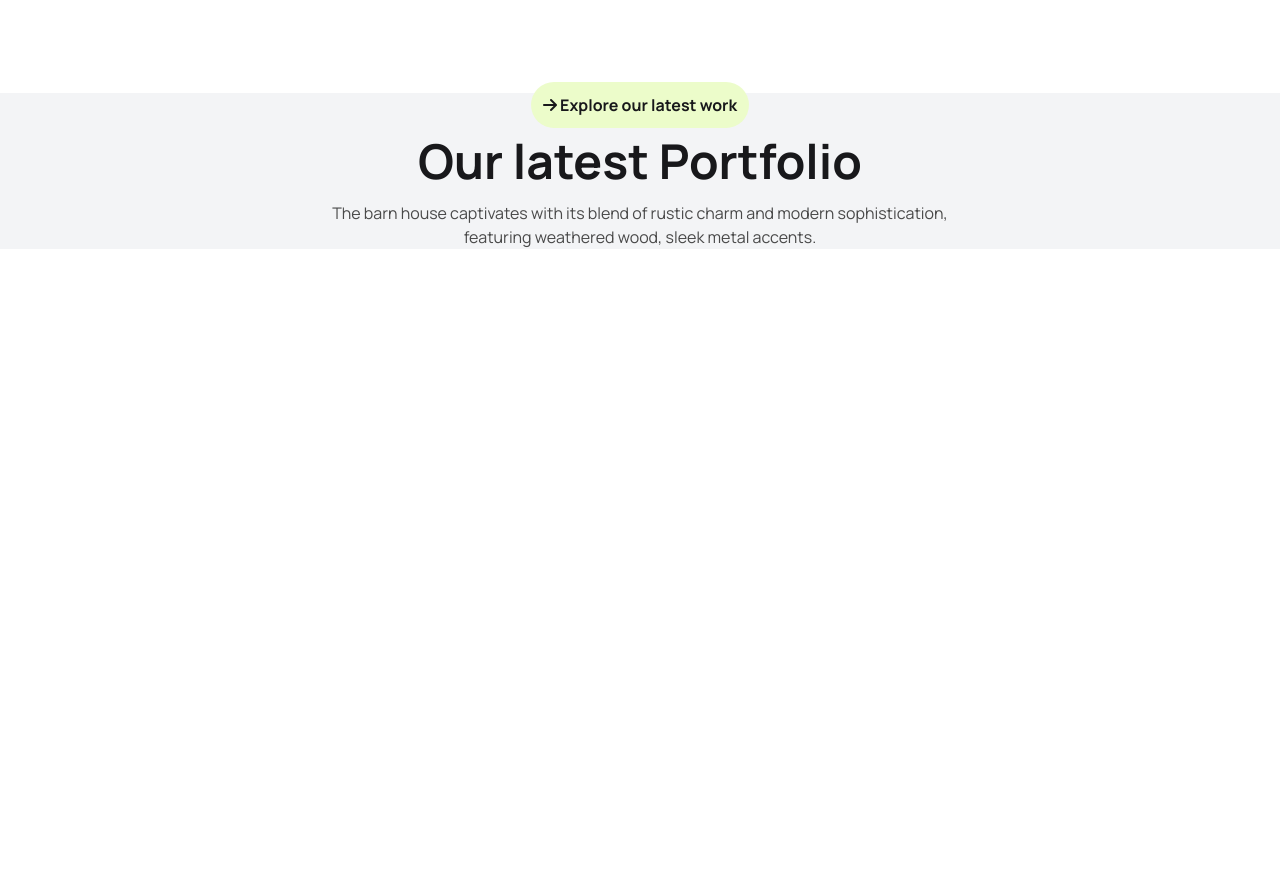
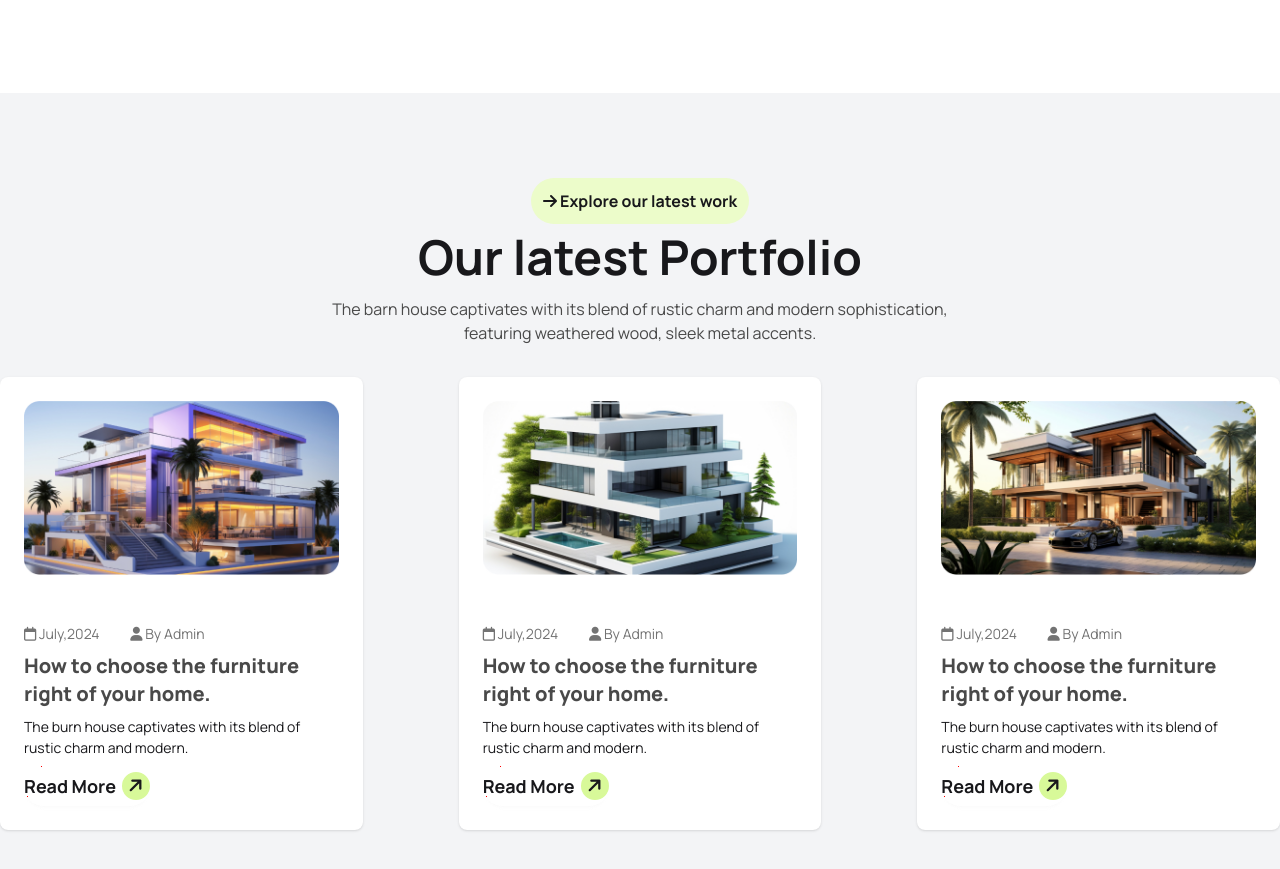
Before and after one commit to yeasmin-sy/design-beautiful-house, a plain HTML site: page index.html in a window 1280 px wide. Shown: the part 3198-4067 px from the top of the page. Before the commit the page ends 3447 px from the top, so only its background shows below. Drawn offline with nearby package versions, Linux system fonts and the light colour scheme.

Commit message:
adding responsive articles and news section

```diff
--- a/index.html
+++ b/index.html
@@ -276,7 +276,7 @@
         </section>
 
         <!-- latest portfolio -->
-        <section class=" md:container mx-auto py-8 lg:py-24 " >
+        <section class=" md:container mx-auto py-8 lg:py-24 ">
             <!-- content -->
             <div class="text-center space-y-4">
                 <span class="bg-lime-100 p-3 rounded-3xl font-bold  "> <i class="fa-solid fa-arrow-right"></i> Explore
@@ -367,10 +367,12 @@
         </section>
 
         <!-- Articles and news -->
-        <section class=" bg-gray-100 md:container mx-auto ">
+        <section class=" bg-gray-100 ">
+            <div class="md:container mx-auto py-6 lg:py-24">
                 <!-- content -->
                 <div class="text-center space-y-4">
-                <span class="bg-lime-100 p-3 rounded-3xl font-bold  "> <i class="fa-solid fa-arrow-right"></i> Explore
+                    <span class="bg-lime-100 p-3 rounded-3xl font-bold  "> <i class="fa-solid fa-arrow-right"></i>
+                        Explore
                         our latest work</span>
 
                     <h1 class="font-bold text-5xl mt-5">Our latest Portfolio </h1>
@@ -378,6 +380,67 @@
                     <p class="text-textcolor max-w-2xl mx-auto">The barn house captivates with its blend of rustic charm
                         and modern
                         sophistication, featuring weathered wood, sleek metal accents.</p>
+                </div>
+                <!-- card-container -->
+                <div class="flex flex-col lg:flex-row gap-5 lg:gap-24 pt-8">
+                    <!-- card-01 -->
+                    <div class="card bg-base-100  shadow-sm ">
+                        <figure >
+                            <img src="./assets/article1.png" alt="house" class=" w-full p-6" />
+                        </figure>
+                        <div class="card-body">
+                            <div class="grid grid-cols-3 gap-1 text-minitextcolor">
+                                <p > <span><i class="fa-regular fa-calendar"></i></span>  July,2024</p>
+                                <p> <span><i class="fa-solid fa-user"></i></span> By Admin</p>
+                            </div>
+                            <h2 class=" text-xl text-textcolor font-extrabold">How to choose the furniture right of your home.</h2>
+                            <p class="minitextcolor">The burn house captivates with its blend of rustic charm and modern.</p>
+                            <div class="flex justify-start">
+                                <a class="btn border-none p-0 bg-transparent rounded-4xl font-bold text-lg">Read More <span
+                                    class="-rotate-45 bg-lime-200  w-7 h-7 rounded-full flex justify-center items-center"><i
+                                        class="fa-solid fa-arrow-right"></i></span></a>
+                            </div>
+                        </div>
+                    </div>
+                    <!-- card-02 -->
+                    <div class="card bg-base-100  shadow-sm ">
+                        <figure >
+                            <img src="./assets/article2.png" alt="house" class=" w-full p-6" />
+                        </figure>
+                        <div class="card-body">
+                            <div class="grid grid-cols-3 gap-1 text-minitextcolor">
+                                <p > <span><i class="fa-regular fa-calendar"></i></span>  July,2024</p>
+                                <p> <span><i class="fa-solid fa-user"></i></span> By Admin</p>
+                            </div>
+                            <h2 class=" text-xl text-textcolor font-extrabold">How to choose the furniture right of your home.</h2>
+                            <p class="minitextcolor">The burn house captivates with its blend of rustic charm and modern.</p>
+                            <div class="flex justify-start">
+                                <a class="btn border-none p-0 bg-transparent rounded-4xl font-bold text-lg">Read More <span
+                                    class="-rotate-45 bg-lime-200  w-7 h-7 rounded-full flex justify-center items-center"><i
+                                        class="fa-solid fa-arrow-right"></i></span></a>
+                            </div>
+                        </div>
+                    </div>
+                    <!-- card-03 -->
+                    <div class="card bg-base-100  shadow-sm ">
+                        <figure >
+                            <img src="./assets/article3.png" alt="house" class="w-full p-6" />
+                        </figure>
+                        <div class="card-body">
+                            <div class="grid grid-cols-3 gap-1 text-minitextcolor">
+                                <p > <span><i class="fa-regular fa-calendar"></i></span>  July,2024</p>
+                                <p> <span><i class="fa-solid fa-user"></i></span> By Admin</p>
+                            </div>
+                            <h2 class=" text-xl text-textcolor font-extrabold">How to choose the furniture right of your home.</h2>
+                            <p class="minitextcolor">The burn house captivates with its blend of rustic charm and modern.</p>
+                            <div class="flex justify-start">
+                                <a class="btn border-none p-0 bg-transparent rounded-4xl font-bold text-lg">Read More <span
+                                    class="-rotate-45 bg-lime-200  w-7 h-7 rounded-full flex justify-center items-center"><i
+                                        class="fa-solid fa-arrow-right"></i></span></a>
+                            </div>
+                        </div>
+                    </div>
+                </div>
             </div>
         </section>
     </main>
```
Lines whose indentation alone changed are shown as unchanged.
